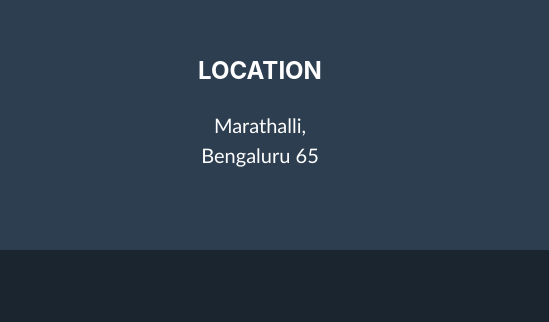
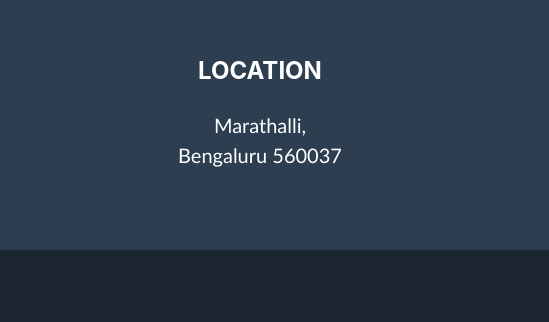
Before and after one commit to niteshkr0307/MyWebsite, a plain HTML site: page index.html in a window 1280 px wide. Shown: the part 2357-2679 px from the top of the page, 0-549 px from the left. Drawn offline with nearby package versions, Linux system fonts and the light colour scheme; a web font is replaced by a local one.

Commit message:
Add files via upload

```diff
--- a/index.html
+++ b/index.html
@@ -230,7 +230,7 @@
                     <div class="col-lg-4 mb-5 mb-lg-0">
                         <h4 class="mb-4">LOCATION</h4>
                         <p class="pre-wrap lead mb-0">Marathalli,
-Bengaluru 65</p>
+Bengaluru 560037</p>
                     </div>
                     <!-- Footer Social Icons-->
                     <div class="col-lg-4 mb-5 mb-lg-0">
```
